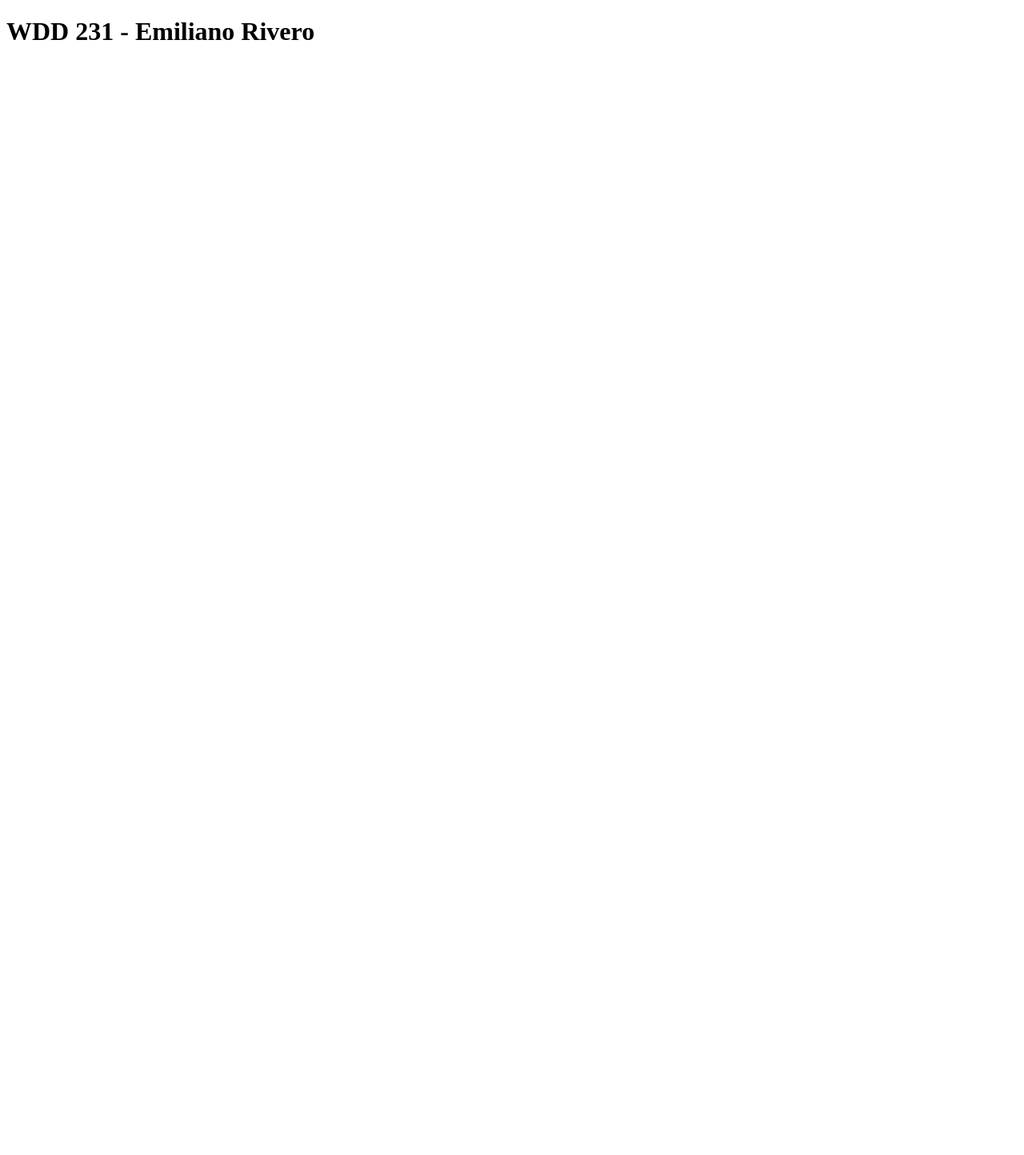
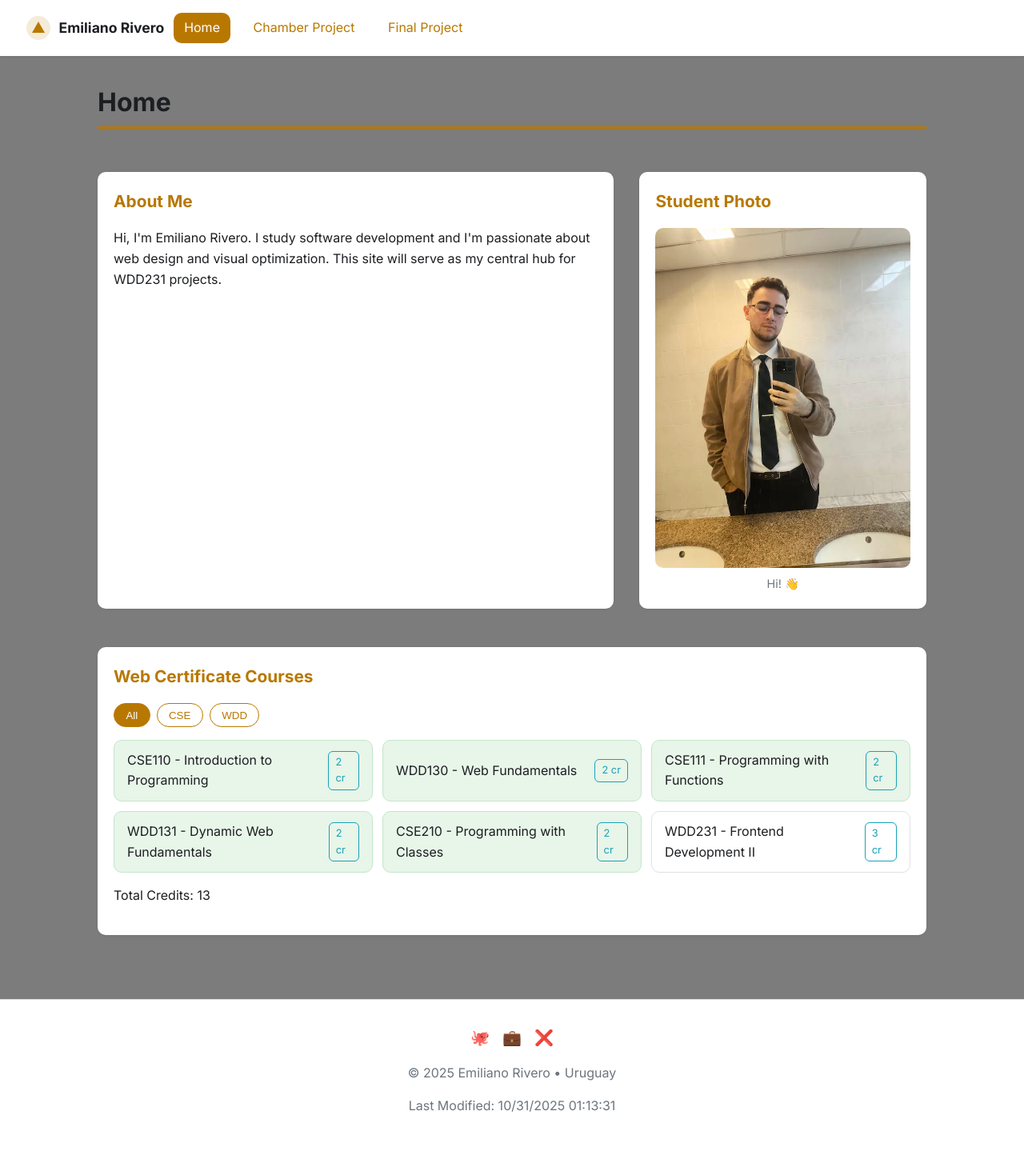
Before and after one commit to EmiRivero2003/wdd231, a plain HTML site: page index.html in a window 1280 px wide. Shown: the whole page at 80% size. Before the commit the page ends 800 px from the top, so only its background shows below. Drawn offline with Linux system fonts and the light colour scheme.

Commit message:
finish about me

```diff
--- a/index.html
+++ b/index.html
@@ -3,9 +3,81 @@
 <head>
     <meta charset="UTF-8">
     <meta name="viewport" content="width=device-width, initial-scale=1.0">
-    <title>WDD 231</title>
+    <title>WDD 231 | Emiliano Rivero</title>
+    <meta name="description" content="Home page for the WDD 231 course by Emiliano Rivero. Includes personal info, course filter, and project links.">
+    <meta name="author" content="Emiliano Rivero">
+
+    <!-- GOOGLE FONTS -->
+     <link href="https://fonts.googleapis.com/css2?family=Inter:wght@400;500;700&display=swap" rel="stylesheet">
+
+    <!-- STYLES -->
+    <link rel="stylesheet" href="styles/styles.css">
+    <link rel="stylesheet" href="styles/styles-large.css">
+
+    <!-- SCRIPTS -->
+    <script src="scripts/scripts.js" defer></script>
 </head>
 <body>
-    <h1>WDD 231 - Emiliano Rivero</h1>
+    <header class="site-header">
+        <div class="brand">
+            <svg class="logo" viewBox="0 0 64 64" xmlns="http://www.w3.org/2000/svg">
+                <circle cx="32" cy="32" r="30" fill="currentColor" opacity="0.15" />
+                <path d="M16 44 L32 16 L48 44 Z" fill="currentColor" />
+            </svg>
+            <span class="site-name">Emiliano Rivero</span>
+        </div>
+
+        <button id="hamburger" class="hamburger" aria-label="Menu" aria-expanded="false">☰</button>
+
+        <nav id="site-nav" class="site-nav">
+            <a href="index.html" class="nav-link active">Home</a>
+            <a href="chamber/" class="nav-link">Chamber Project</a>
+            <a href="final/" class="nav-link">Final Project</a>
+        </nav>
+    </header>
+
+    <main class="container">
+        <h1>Home</h1>
+
+        <section class="card about">
+            <h2>About Me</h2>
+            <p>
+                Hi, I'm Emiliano Rivero. I study software       development and I'm passionate about web design and visual optimization.
+                This site will serve as my central hub for WDD231 projects.
+            </p>
+        </section>
+
+        <section class="card photo">
+            <h2>Student Photo</h2>
+            <figure>
+                <img src="images/emiliano-rivero.webp" alt="Photo of Emiliano Rivero" width="300" loading="lazy">
+                <figcaption>Hi! 👋</figcaption>
+            </figure>
+        </section>
+
+        <section class="card courses">
+            <h2>Web Certificate Courses</h2>
+            <div class="filters">
+                <button class="filter-btn active" data-filter="all">All</button>
+                <button class="filter-btn" data-filter="CSE">CSE</button>
+                <button class="filter-btn" data-filter="WDD">WDD</button>
+            </div>
+
+            <div id="course-list" class="course-list"></div>
+
+            <p id="credits-total">Total Credits: 0</p>
+        </section>
+    </main>
+
+    <footer class="site-footer">
+        <div class="socials">
+            <a href="https://github.com/EmiRivero2003" target="_blank" aria-label="GitHub">🐙</a>
+            <a href="https://linkedin.com/" target="_blank" aria-label="LinkedIn">💼</a>
+            <a href="https://x.com/" target="_blank" aria-label="X">❌</a>
+        </div>
+
+        <p id="copyright">© <span id="year"></span> Emiliano Rivero • Uruguay</p>
+        <p id="lastModified"></p>
+    </footer>
 </body>
 </html>
--- /dev/null
+++ b/scripts/scripts.js
@@ -0,0 +1,88 @@
+/* --- RESPONSIVE MENU --- */
+const hamburger = document.querySelector("#hamburger");
+const nav = document.querySelector("#site-nav");
+
+hamburger.addEventListener("click", () => {
+  nav.classList.toggle("open");
+  const expanded = hamburger.getAttribute("aria-expanded") === "true";
+  hamburger.setAttribute("aria-expanded", !expanded);
+  document.body.style.overflow = nav.classList.contains("open") ? "hidden" : "";
+});
+
+document.querySelectorAll(".site-nav .nav-link").forEach(a => {
+  a.addEventListener("click", () => {
+    nav.classList.remove("open");
+    hamburger.setAttribute("aria-expanded", "false");
+    document.body.style.overflow = "";
+  });
+});
+
+/* --- COPYRIGHT YEAR + LAST MODIFIED --- */
+const yearSpan = document.querySelector("#year");
+const lastMod = document.querySelector("#lastModified");
+
+yearSpan.textContent = new Date().getFullYear();
+lastMod.textContent = `Last Modified: ${document.lastModified}`;
+
+/* --- COURSE DATA --- */
+const courses = [
+  { code: "CSE110", name: "Introduction to Programming", credits: 2, prefix: "CSE", completed: true },
+  { code: "WDD130", name: "Web Fundamentals", credits: 2, prefix: "WDD", completed: true },
+  { code: "CSE111", name: "Programming with Functions", credits: 2, prefix: "CSE", completed: true },
+  { code: "WDD131", name: "Dynamic Web Fundamentals", credits: 2, prefix: "WDD", completed: true },
+  { code: "CSE210", name: "Programming with Classes", credits: 2, prefix: "CSE", completed: true },
+  { code: "WDD231", name: "Frontend Development II", credits: 3, prefix: "WDD", completed: false },
+];
+
+/* --- RENDER COURSES --- */
+const courseList = document.querySelector("#course-list");
+const totalCredits = document.querySelector("#credits-total");
+
+function displayCourses(list) {
+  courseList.innerHTML = "";
+  let total = 0;
+
+  list.forEach(course => {
+    const card = document.createElement("div");
+    card.classList.add("course-card");
+    if (course.completed) card.classList.add("completed");
+
+    const title = document.createElement("span");
+    title.textContent = `${course.code} - ${course.name}`;
+
+    const badge = document.createElement("span");
+    badge.textContent = `${course.credits} cr`;
+    badge.classList.add("badge");
+
+    card.appendChild(title);
+    card.appendChild(badge);
+    courseList.appendChild(card);
+
+    total += course.credits;
+  });
+
+  totalCredits.textContent = `Total Credits: ${total}`;
+}
+
+/* --- FILTER BUTTONS --- */
+const buttons = document.querySelectorAll(".filter-btn");
+
+buttons.forEach(btn => {
+  btn.addEventListener("click", () => {
+    // Reset active state
+    buttons.forEach(b => b.classList.remove("active"));
+    btn.classList.add("active");
+
+    const filter = btn.dataset.filter;
+
+    if (filter === "all") {
+      displayCourses(courses);
+    } else {
+      const filtered = courses.filter(c => c.prefix === filter);
+      displayCourses(filtered);
+    }
+  });
+});
+
+/* --- INITIAL RENDER --- */
+displayCourses(courses);
--- /dev/null
+++ b/styles/styles-large.css
@@ -0,0 +1,88 @@
+/* --- Media query 768px --- */
+@media (min-width: 768px) {
+
+  /* --- HEADER --- */
+  .site-header {
+    padding: 1rem 2rem;
+  }
+
+  .hamburger {
+    display: none;
+  }
+
+  .site-nav{
+    position: static;
+    transform: none;
+    height: auto;
+    width: auto;
+    box-shadow: none;
+    border: 0;
+    padding: 0;
+    display: flex;
+    flex-direction: row;
+    gap: 1rem;
+  }
+
+
+  .nav-link {
+    padding: 0.4rem 0.8rem;
+    transition: background 0.3s;
+  }
+
+  /* --- MAIN GRID --- */
+  .container {
+    display: grid;
+    grid-template-columns: 2fr 1.2fr;
+    gap: 1.5rem;
+    padding: 2rem;
+  }
+
+  h1 {
+    grid-column: 1 / -1;
+    font-size: 2rem;
+  }
+
+  /* --- ABOUT & PHOTO --- */
+  .about, .photo {
+    margin: 0;
+  }
+
+  .photo figure img {
+    width: 100%;
+    max-width: 340px;
+    margin: 0 auto;
+  }
+
+  /* --- COURSES --- */
+  .courses {
+    grid-column: 1 / -1;
+  }
+
+  .course-list {
+    grid-template-columns: repeat(2, 1fr);
+  }
+
+  /* --- FOOTER --- */
+  .site-footer {
+    margin-top: 2rem;
+    padding: 2rem;
+    font-size: 0.95rem;
+  }
+}
+
+/* --- Media query: Ultra wide screens --- */
+@media (min-width: 1100px) {
+
+  .container {
+    grid-template-columns: 1.8fr 1fr;
+    gap: 2rem;
+  }
+
+  .course-list {
+    grid-template-columns: repeat(3, 1fr);
+  }
+
+  .site-footer {
+    font-size: 1rem;
+  }
+}
--- /dev/null
+++ b/styles/styles.css
@@ -0,0 +1,244 @@
+/* --- VARIABLES --- */
+:root {
+  --bg: #7c7c7c;
+  --surface: #ffffff;
+  --ink: #1c1e21;
+  --muted: #6c757d;
+  --brand: #b87800;
+  --accent: #17a2b8;
+  --radius: 10px;
+  --shadow: 0 1px 4px rgba(0, 0, 0, 0.05);
+}
+
+/* --- RESET --- */
+*,
+*::before,
+*::after {
+  box-sizing: border-box;
+}
+
+body {
+  margin: 0;
+  font-family: 'Inter', 'Ubuntu', sans-serif;
+  background-color: var(--bg);
+  color: var(--ink);
+  line-height: 1.6;
+}
+
+/* --- LINKS & IMAGES --- */
+a {
+  color: var(--brand);
+  text-decoration: none;
+}
+
+a:hover {
+  text-decoration: underline;
+}
+
+img {
+  max-width: 100%;
+  height: auto;
+  display: block;
+  border-radius: var(--radius);
+}
+
+/* --- HEADER --- */
+.site-header{
+  position: sticky;
+  top: 0;
+  z-index: 20;
+  background: var(--surface);
+  box-shadow: var(--shadow);
+  padding: 0.75rem 1rem;
+  display: flex;
+  align-items: center;
+  justify-content: flex-start;
+  gap: .75rem;
+}
+
+.brand {
+  display: flex;
+  align-items: center;
+  gap: 0.6rem;
+}
+
+.logo {
+  width: 32px;
+  height: 32px;
+  color: var(--brand);
+}
+
+.site-name {
+  font-weight: 600;
+  font-size: 1.1rem;
+}
+
+/* --- NAVIGATION --- */
+.hamburger {
+  background: transparent;
+  border: 1px solid #ccc;
+  border-radius: 6px;
+  padding: 0.4rem 0.6rem;
+  font-size: 1.2rem;
+  cursor: pointer;
+}
+
+.site-nav{
+  position: fixed;
+  top: 56px;
+  left: 0;
+  width: 240px;
+  height: calc(100dvh - 56px);
+  background: var(--surface);
+  border-right: 1px solid #ddd;
+  box-shadow: 2px 0 12px rgba(0,0,0,.08);
+  padding: 1rem;
+  display: flex;
+  flex-direction: column;
+  gap: .5rem;
+  transform: translateX(-110%);
+  transition: transform .25s ease;
+}
+
+.site-nav.open{
+  transform: translateX(0);
+}
+
+.nav-link{
+  padding:.6rem .8rem;
+  border-radius: var(--radius);
+}
+
+.nav-link:hover {
+  background: rgba(0, 87, 184, 0.08);
+}
+
+.nav-link.active {
+  background: var(--brand);
+  color: rgb(255, 255, 255);
+}
+
+/* --- MAIN --- */
+.container {
+  max-width: 1100px;
+  margin: 0 auto;
+  padding: 1.5rem;
+}
+
+h1 {
+  font-size: 1.8rem;
+  margin-top: 0;
+  border-bottom: 3px solid var(--brand);
+  display: inline-block;
+  padding-bottom: 0.3rem;
+}
+
+h2 {
+  font-size: 1.3rem;
+  color: var(--brand);
+  margin-top: 0;
+}
+
+/* --- CARDS --- */
+.card {
+  background: var(--surface);
+  border-radius: var(--radius);
+  box-shadow: var(--shadow);
+  padding: 1.25rem;
+  margin: 1rem 0;
+}
+
+/* --- ABOUT ME --- */
+.about p {
+  color: var(--ink);
+  font-size: 1rem;
+}
+
+/* --- PHOTO --- */
+.photo figure {
+  margin: 0;
+  text-align: center;
+}
+
+.photo figcaption {
+  font-size: 0.9rem;
+  color: var(--muted);
+  margin-top: 0.5rem;
+}
+
+/* --- COURSES --- */
+.filters {
+  display: flex;
+  gap: 0.5rem;
+  margin-bottom: 1rem;
+}
+
+.filter-btn {
+  border: 1px solid var(--brand);
+  background: rgb(255, 255, 255);
+  color: var(--brand);
+  padding: 0.4rem 0.9rem;
+  border-radius: 50px;
+  cursor: pointer;
+  font-weight: 500;
+}
+
+.filter-btn.active {
+  background: var(--brand);
+  color: white;
+}
+
+.course-list {
+  display: grid;
+  grid-template-columns: 1fr;
+  gap: 0.75rem;
+}
+
+.course-card {
+  border: 1px solid #dee2e6;
+  border-radius: var(--radius);
+  padding: 0.75rem 1rem;
+  background: var(--surface);
+  display: flex;
+  justify-content: space-between;
+  align-items: center;
+}
+
+.course-card.completed {
+  background: #e8f5e9;
+  border-color: #c3e6cb;
+}
+
+.badge {
+  border: 1px solid var(--accent);
+  border-radius: 6px;
+  padding: 0.2rem 0.5rem;
+  font-size: 0.8rem;
+  color: var(--accent);
+}
+
+/* --- FOOTER --- */
+.site-footer {
+  background: var(--surface);
+  border-top: 1px solid #ddd;
+  padding: 1.5rem;
+  text-align: center;
+  color: var(--muted);
+  font-size: 0.9rem;
+}
+
+.socials {
+  display: flex;
+  justify-content: center;
+  gap: 1rem;
+  margin-bottom: 0.75rem;
+}
+
+.socials a {
+  color: var(--brand);
+  font-size: 1.2rem;
+}
+
+.socials a:hover {
+  color: var(--accent);
+}
```
Also changed, not shown: images/emiliano-rivero.webp (added).
